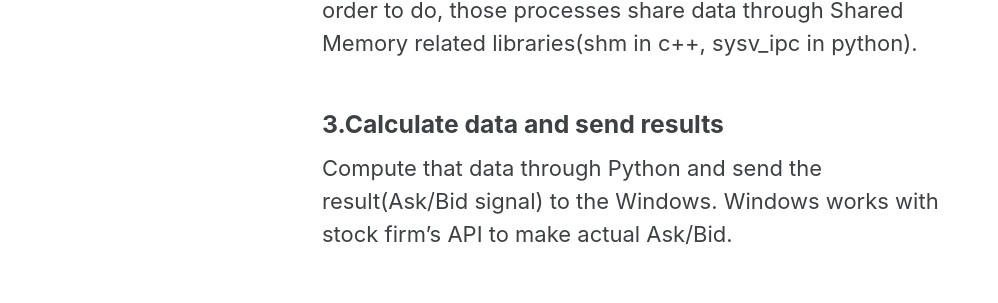
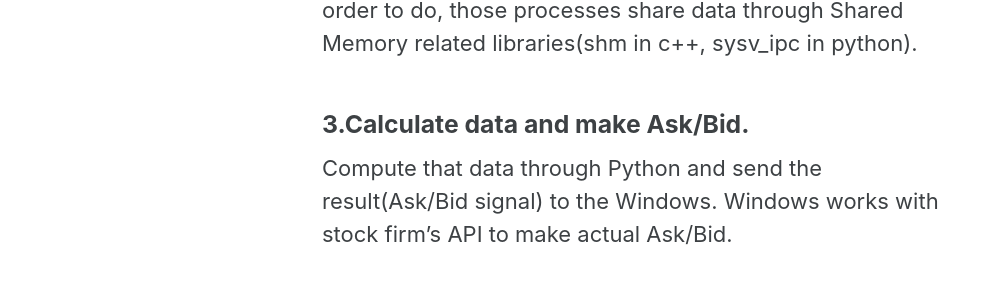
Before and after one commit to jwengr/jwenger.github.io, a Jekyll site: the page built from _posts/2020-09-04-attempt-to-individual-hft-in-krx-2.md, in a window 1280 px wide and 900 px high, scrolled down 890 px. Shown: the part 151-454 px from the top of the window, without its empty margins (0-998 px from the left). Built offline with Jekyll 4.4.1, drawn with Linux system fonts in a browser that asks for light colours; cached includes are drawn as plain includes.

Commit message:
Update 2020-09-04-attempt-to-individual-hft-in-krx-2.md

```diff
--- a/_posts/2020-09-04-attempt-to-individual-hft-in-krx-2.md
+++ b/_posts/2020-09-04-attempt-to-individual-hft-in-krx-2.md
@@ -12,5 +12,5 @@ KRX(Korea Exchange) provides real-time stock price information through XML data
 ### 2.Save data in Shared Memory and share with Python
 Trading logic will be put into practice through Python. In order to do, those processes share data through Shared Memory related libraries(shm in c++, sysv_ipc in python).
 
-### 3.Calculate data and send results
+### 3.Calculate data and make Ask/Bid.
 Compute that data through Python and send the result(Ask/Bid signal) to the Windows. Windows works with stock firm's API to make actual Ask/Bid.
```
